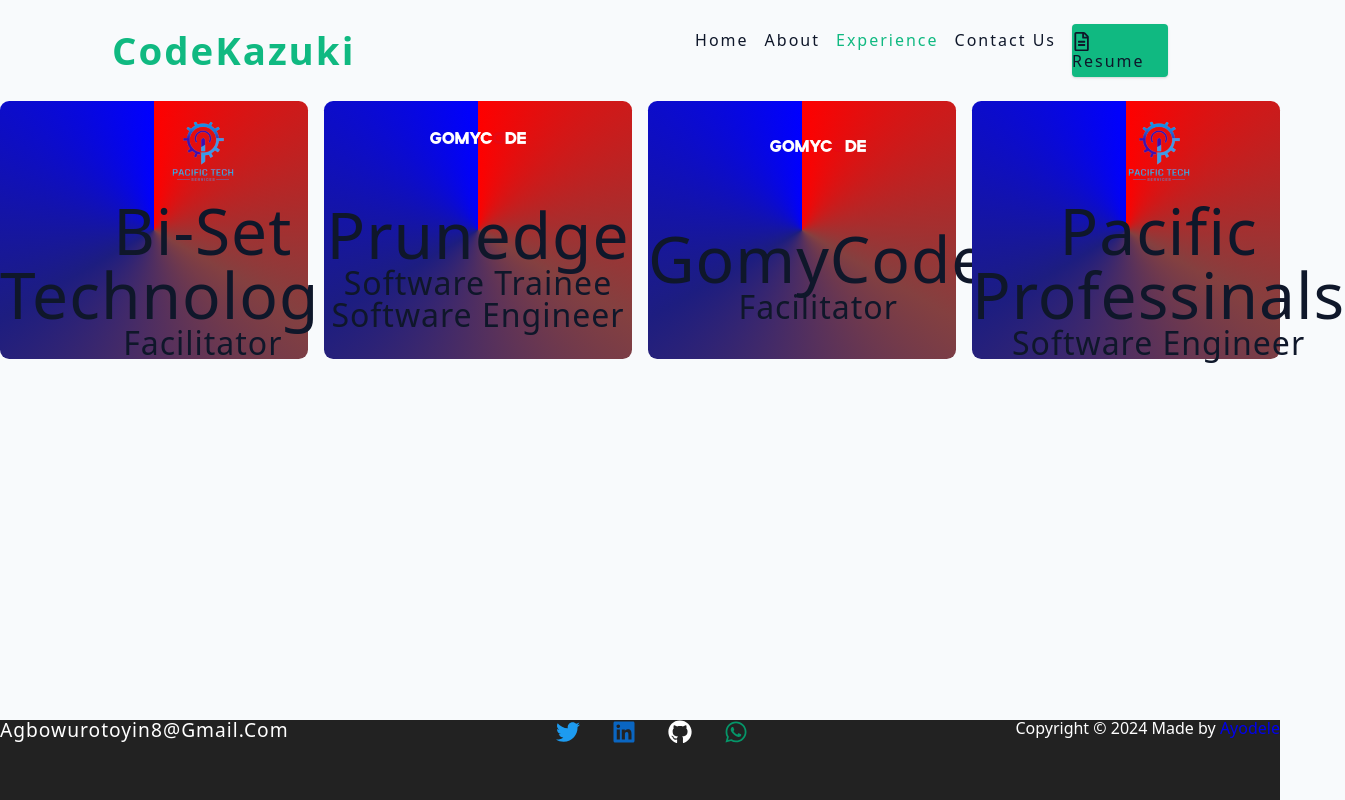
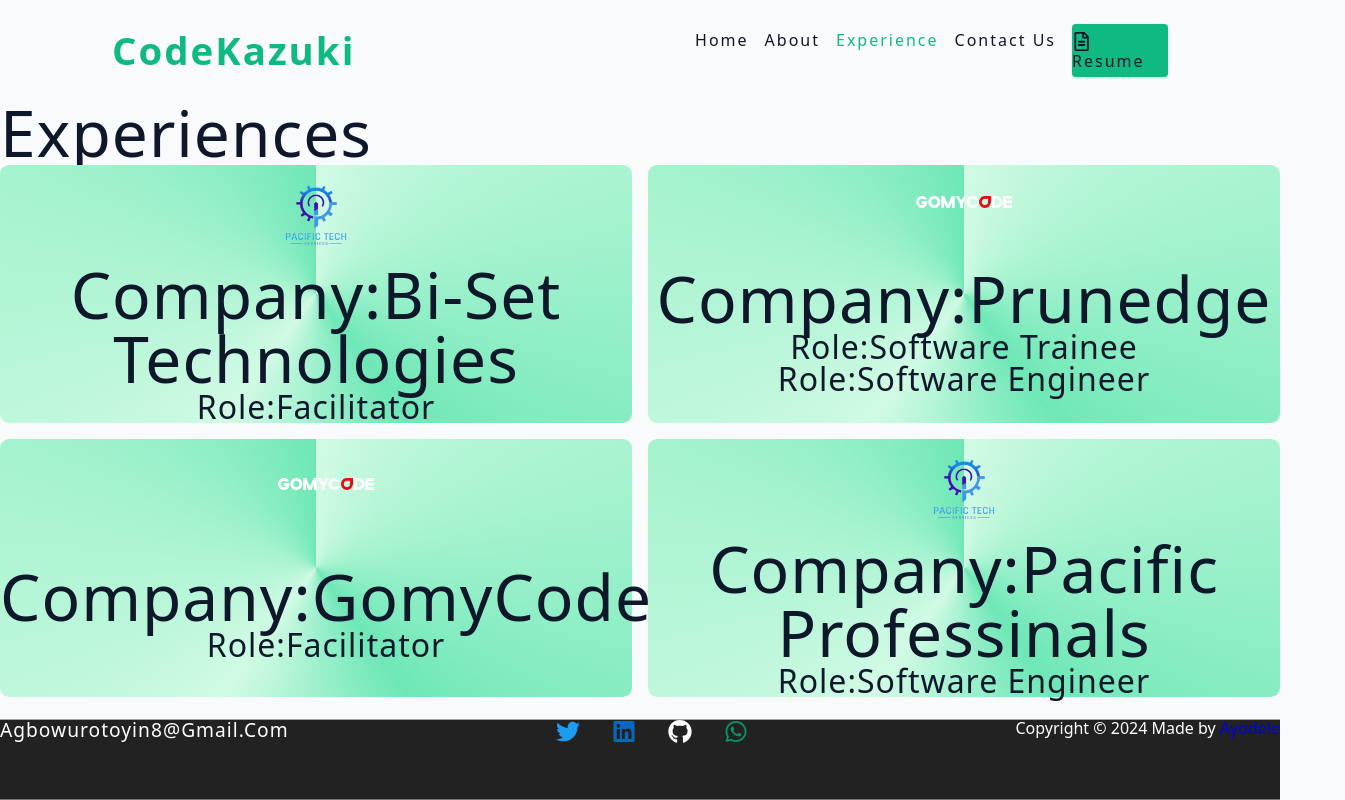
Before and after one commit to Codekazuki/devKazuki, a React (Vite) app: page /experience in a window 1280 px wide. Shown: the whole page, 1345 px wide, since content can reach past the window. Built offline with nearby package versions, Linux system fonts and the light colour scheme.

Commit message:
portfolio

```diff
--- a/src/components/Card.jsx
+++ b/src/components/Card.jsx
@@ -5,9 +5,9 @@ const Card = ({ name, image, role, role2 }) => {
         <img src={image} alt='' width='96px' />
       </div>
       <div>
-        <h1>{name}</h1>
-        <h3>{role}</h3>
-        <h3>{role2}</h3>
+        <h1> Company:{name}</h1>
+        <h3>Role:{role}</h3>
+        {role2 && <h3>Role:{role2}</h3>}
       </div>
     </div>
   );
--- a/src/index.css
+++ b/src/index.css
@@ -370,18 +370,25 @@ form .input-box .field.message {
 }
 .card-list {
   display: grid;
-  grid-template-columns: repeat(auto-fit, minmax(200px, 1fr));
+  grid-template-columns: repeat(auto-fit, minmax(475px, 1fr));
   gap: 1rem;
 }
 .card {
   display: grid;
   place-items: center;
-  background-image: conic-gradient(red, rgb(132, 64, 64), #1d1d80, blue);
+  background-image: conic-gradient(
+    var(--primary-100),
+    var(--primary-200),
+    var(--primary-300),
+    /* var(--primary-400), */ var(--primary-100),
+    var(--primary-200),
+    var(--primary-300)
+  );
   height: 100%;
   border-radius: 1ch;
   text-align: center;
 }
-.card:hover {
+....card:hover {
   opacity: 0.8;
   background-image: conic-gradient(blue, #1d1d80, rgb(132, 64, 64), red);
   border-radius: 4px;
--- a/src/pages/Experience.jsx
+++ b/src/pages/Experience.jsx
@@ -10,7 +10,12 @@ const Experience = () => {
       </section>
     );
   });
-  return <div className='card-list'>{experienceChart}</div>;
+  return (
+    <section>
+      <h1>Experiences </h1>
+      <div className='card-list'>{experienceChart}</div>
+    </section>
+  );
 };
 
 export default Experience;
```
